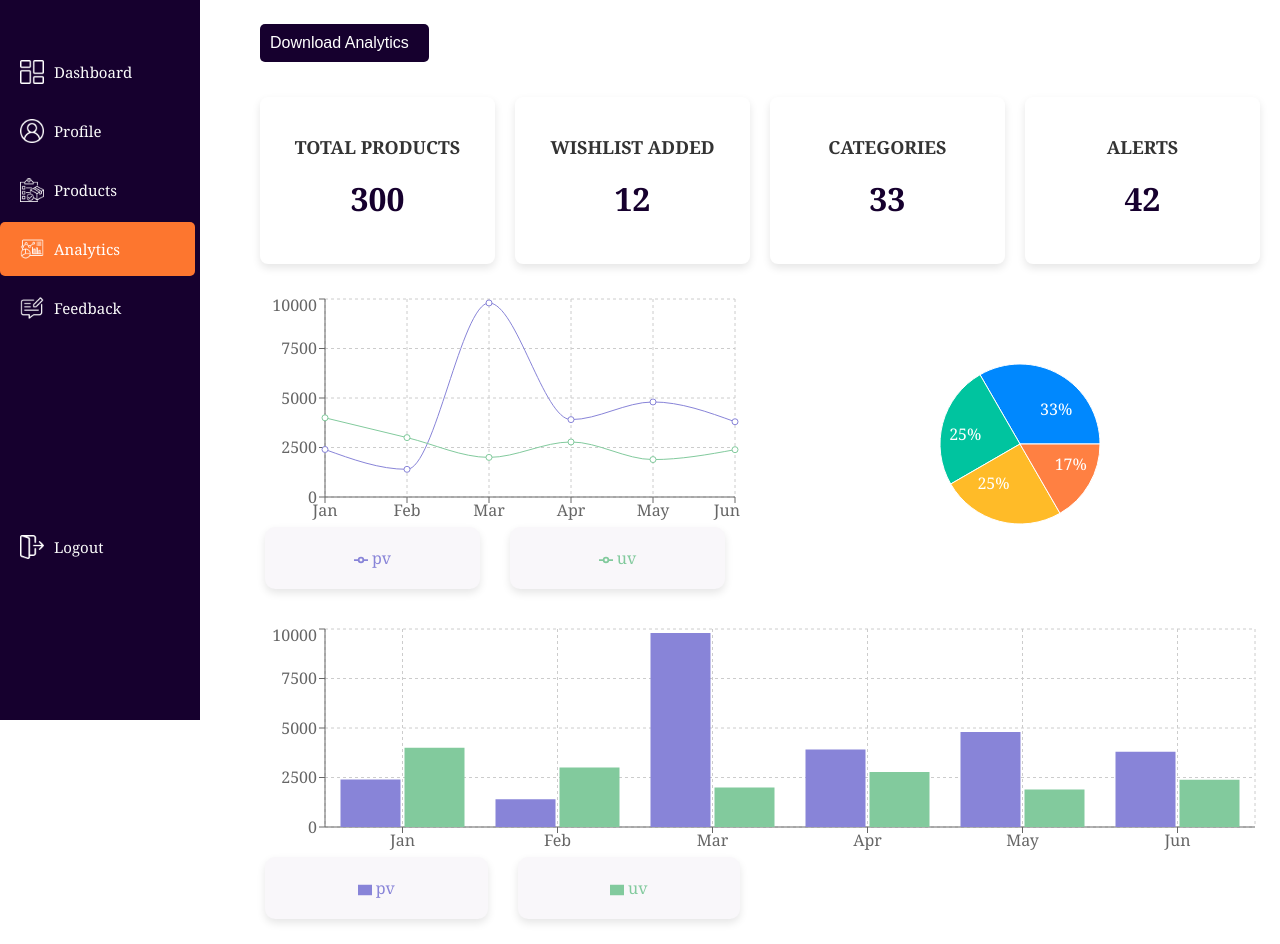
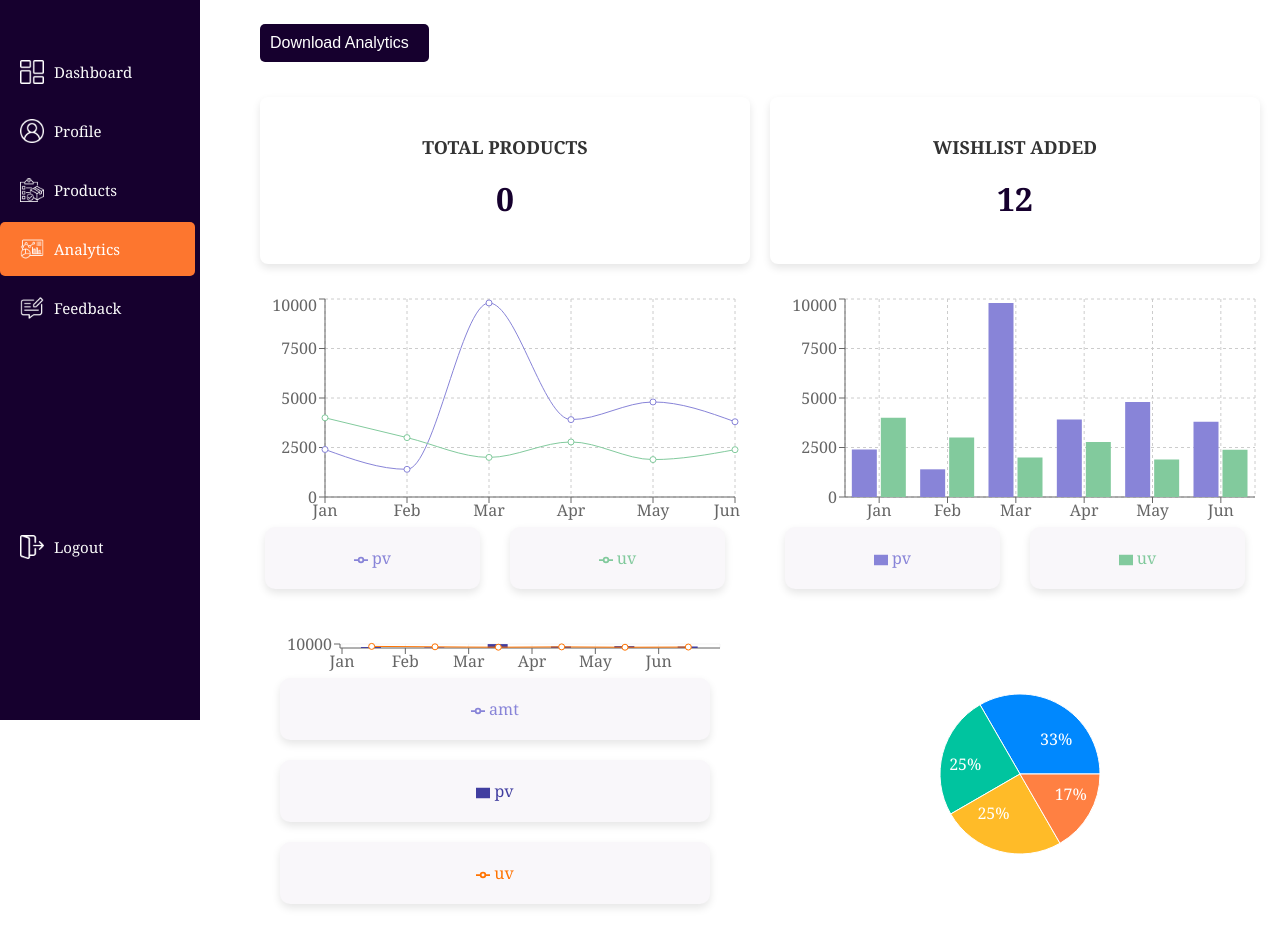
Before and after one commit to YasiruKaveeshwara/Shopping-Eye-Extended_Shopping-Mall-Application, a React (Create React App) app in the folder frontend/: page /analytics in a window 1280 px wide. Shown: the part 80-1024 px from the top of the page. Built offline with nearby package versions, Linux system fonts and the light colour scheme.

Commit message:
total product count

```diff
--- a/frontend/package.json
+++ b/frontend/package.json
@@ -7,6 +7,7 @@
     "@testing-library/react": "^13.4.0",
     "@testing-library/user-event": "^13.5.0",
     "axios": "^1.7.3",
+    "es6-promise": "^4.2.8",
     "html2pdf.js": "^0.10.2",
     "multer": "^1.4.5-lts.1",
     "react": "^18.3.1",
--- a/frontend/src/App.js
+++ b/frontend/src/App.js
@@ -12,12 +12,14 @@ import AddProducts from "./pages/AddProducts.js";
 import ProductDescription from "./pages/ProductDescription.js";
 import SignupDetails from './pages/SignupDetails';
 import { AuthContextProvider } from './context/AuthContext.js';
+import { ProductProvider } from './pages/ProductContext.js'; // Import the ProductProvider
 import AnalyticsPage from "./pages/AnalyticsPage.js";
 
 export default function App() {
   return (
     <BrowserRouter>
       <AuthContextProvider>
+      <ProductProvider> {/* Wrap with ProductProvider */}
           <Routes>
             <Route path='/' element={<LoginForm />} />
             <Route path='/services' element={<Services />} />
@@ -31,6 +33,7 @@ export default function App() {
             <Route path="/feedback" element={<FeedbackPage />} />
             <Route path="/analytics" element={<AnalyticsPage />} />
           </Routes>
+        </ProductProvider> {/* Close ProductProvider */}
       </AuthContextProvider>
     </BrowserRouter>
   );
--- /dev/null
+++ b/frontend/src/components/ProductCardView/PopularItemView.js
@@ -0,0 +1,52 @@
+import React from 'react';
+import PropTypes from 'prop-types';
+import { useNavigate } from 'react-router-dom';
+// Import your styles from a separate file
+import '../sidebar/styles.css';
+
+function PopularItemView({ product, onEdit, onDelete, onWishlist }) {
+  const navigate = useNavigate();
+
+  const handleViewProduct = (product) => {
+    navigate(`/product/${product._id}`);
+  };
+
+  return (
+    <div
+      className="product-card"
+      style={{
+        height: '365px',
+        display: 'flex',
+        flexDirection: 'column',
+        justifyContent: 'space-between',
+        padding: '10px',
+        marginTop: '0px',
+      }}
+    >
+      {product.imageUrl && (
+        <img
+          src={product.imageUrl}
+          alt={product.productName}
+          className="product-image"
+        />
+      )}
+      <h3>{product.productName}</h3>
+      <p className="itemdetails" style={{ fontSize: '14px',padding: '10px' }}>
+        Price: ${product.price}
+        <br />
+        Category: {product.category}
+        <br />
+        Shop Location: {product.shopLocation}
+      </p>
+    </div>
+  );
+}
+
+PopularItemView.propTypes = {
+  product: PropTypes.object.isRequired,
+  onEdit: PropTypes.func,
+  onDelete: PropTypes.func,
+  onWishlist: PropTypes.func,
+};
+
+export default PopularItemView;
--- a/frontend/src/pages/AnalyticsPage.js
+++ b/frontend/src/pages/AnalyticsPage.js
@@ -1,4 +1,4 @@
-import React, { useRef } from "react";
+import React from "react";
 import SidebarIcon from "../components/sidebar/SidebarIcon";
 import { BsFillArchiveFill, BsFillGrid3X3GapFill, BsPeopleFill, BsFillBellFill } from "react-icons/bs";
 import {
@@ -13,12 +13,15 @@ import {
   LineChart,
   Line,
   PieChart,
+  ComposedChart,
+  Area,
   Pie,
   Cell,
 } from "recharts";
 import "./Analytics.css";
 import html2canvas from "html2canvas";
 import html2pdf from "html2pdf.js";
+import { useProductContext } from './ProductContext'; // Import the context hook
 
 const data = [
   { name: "Jan", pv: 2400, uv: 4000 },
@@ -51,7 +54,7 @@ const renderCustomizedLabel = ({ cx, cy, midAngle, innerRadius, outerRadius, per
   );
 };
 
-const generatePDF = async () => {
+const generatePDF = async (productCount) => {
   // Capture the charts as images using html2canvas
   const chartElements = document.querySelectorAll('.chart');
   const chartImages = [];
@@ -72,16 +75,12 @@ const generatePDF = async () => {
           <tr>
             <th>Total Products</th>
             <th>Wishlist Added</th>
-            <th>Categories</th>
-            <th>Alerts</th>
           </tr>
         </thead>
         <tbody>
           <tr>
-            <td>300</td>
-            <td>12</td>
-            <td>33</td>
-            <td>42</td>
+            <td>${productCount}</td> <!-- Use the actual product count here -->
+            <td>12</td> <!-- Static value for wishlist added -->
           </tr>
         </tbody>
       </table>
@@ -108,6 +107,8 @@ const generatePDF = async () => {
 };
 
 export default function AnalyticsPage() {
+  const { productCount } = useProductContext(); // Access product count from context
+
   return (
     <div className="analytics-container">
       <SidebarIcon /> {/* Sidebar with the shop info */}
@@ -115,7 +116,7 @@ export default function AnalyticsPage() {
       <main className="main-content">
         <div className="main-title">
           <h3>ANALYTICS DASHBOARD</h3>
-          <button className="download-btn" onClick={generatePDF}>Download Analytics</button>
+          <button className="download-btn" onClick={() => generatePDF(productCount)}>Download Analytics</button>
         </div>
 
         {/* Cards Section */}
@@ -124,28 +125,14 @@ export default function AnalyticsPage() {
             <div className="card-inner">
               <h3>TOTAL PRODUCTS</h3>
             </div>
-            <h1>300</h1>
+            <h1>{productCount}</h1> {/* Display product count */}
           </div>
 
           <div className="card">
             <div className="card-inner">
               <h3>WISHLIST ADDED</h3>
             </div>
-            <h1>12</h1>
-          </div>
-
-          <div className="card">
-            <div className="card-inner">
-              <h3>CATEGORIES</h3>
-            </div>
-            <h1>33</h1>
-          </div>
-
-          <div className="card">
-            <div className="card-inner">
-              <h3>ALERTS</h3>
-            </div>
-            <h1>42</h1>
+            <h1>12</h1> {/* Static value for wishlist added */}
           </div>
         </div>
 
@@ -167,7 +154,51 @@ export default function AnalyticsPage() {
               </ResponsiveContainer>
             </div>
 
+
             <div className="chart">
+            <ResponsiveContainer width="100%" height={300}>
+              <BarChart data={data}>
+                <CartesianGrid strokeDasharray="3 3" />
+                <XAxis dataKey="name" />
+                <YAxis />
+                <Tooltip />
+                <Legend />
+                <Bar dataKey="pv" fill="#8884d8" />
+                <Bar dataKey="uv" fill="#82ca9d" />
+              </BarChart>
+            </ResponsiveContainer>
+          </div>
+          </div>
+
+
+
+          <div className="chart-row">
+          <div className="chart">
+              <ResponsiveContainer width="100%" height={300}>
+                <ComposedChart
+                  width={500}
+                  height={400}
+                  data={data}
+                  margin={{
+                    top: 20,
+                    right: 20,
+                    bottom: 20,
+                    left: 20,
+                  }}
+                >
+                  <CartesianGrid stroke="#f5f5f5" />
+                  <XAxis dataKey="name" scale="band" />
+                  <YAxis />
+                  <Tooltip />
+                  <Legend />
+                  <Area type="monotone" dataKey="amt" fill="#8884d8" stroke="#8884d8" />
+                  <Bar dataKey="pv" barSize={20} fill="#413ea0" />
+                  <Line type="monotone" dataKey="uv" stroke="#ff7300" />
+                </ComposedChart>
+              </ResponsiveContainer>
+            </div>
+
+          <div className="chart">
               <ResponsiveContainer width="100%" height={300}>
                 <PieChart width={400} height={400}>
                   <Pie
@@ -189,19 +220,8 @@ export default function AnalyticsPage() {
             </div>
           </div>
 
-          <div className="chart1">
-            <ResponsiveContainer width="100%" height={300}>
-              <BarChart data={data}>
-                <CartesianGrid strokeDasharray="3 3" />
-                <XAxis dataKey="name" />
-                <YAxis />
-                <Tooltip />
-                <Legend />
-                <Bar dataKey="pv" fill="#8884d8" />
-                <Bar dataKey="uv" fill="#82ca9d" />
-              </BarChart>
-            </ResponsiveContainer>
-          </div>
+
+
         </div>
       </main>
     </div>
--- a/frontend/src/pages/Home.js
+++ b/frontend/src/pages/Home.js
@@ -1,6 +1,6 @@
 import React, { useEffect, useState } from "react";
 import SidebarIcon from "../components/sidebar/SidebarIcon";
-import ItemView from '../components/ProductCardView/ItemView'; // Import ItemView component
+import PopularItemView from '../components/ProductCardView/PopularItemView'; // Import ItemView component
 import "../components/sidebar/styles.css";
 
 export default function Home() {
@@ -68,7 +68,7 @@ export default function Home() {
         <div className="product-grid">
           {products.length > 0 ? (
             products.map((product) => (
-              <ItemView
+              <PopularItemView
                 key={product._id}
                 product={product}
                 onEdit={handleEdit}
--- /dev/null
+++ b/frontend/src/pages/ProductContext.js
@@ -0,0 +1,15 @@
+import React, { createContext, useState, useContext } from 'react';
+
+const ProductContext = createContext();
+
+export const ProductProvider = ({ children }) => {
+  const [productCount, setProductCount] = useState(0);
+
+  return (
+    <ProductContext.Provider value={{ productCount, setProductCount }}>
+      {children}
+    </ProductContext.Provider>
+  );
+};
+
+export const useProductContext = () => useContext(ProductContext);
--- a/frontend/src/pages/Products.js
+++ b/frontend/src/pages/Products.js
@@ -4,11 +4,14 @@ import SidebarIcon from '../components/sidebar/SidebarIcon';
 import ProductsForm from '../components/forms/ProductsForm';
 import ItemView from '../components/ProductCardView/ItemView'; // Import ItemView component
 import '../components/sidebar/styles.css';
+import { useProductContext } from './ProductContext'; // Import the context hook
 
 export default function Products() {
   const [products, setProducts] = useState([]);
   const [editingProduct, setEditingProduct] = useState(null);
   const [shopName, setShopName] = useState('');
+
+  const { setProductCount } = useProductContext(); // Get the setter function from context
 
   useEffect(() => {
     // Get shop name from local storage
@@ -26,6 +29,7 @@ export default function Products() {
       // Filter products based on shopName
       const filteredProducts = data.filter(product => product.shopName === shopName);
       setProducts(filteredProducts);
+      setProductCount(filteredProducts.length); // Update product count in context
     } catch (error) {
       console.error('Error fetching products:', error);
     }
@@ -39,6 +43,7 @@ export default function Products() {
       const data = await response.json();
       if (response.ok) {
         setProducts(products.filter((product) => product._id !== id));
+        setProductCount(products.length - 1); // Update product count in context
         alert(data.message);
       } else {
         alert(data.message);
@@ -60,13 +65,15 @@ export default function Products() {
     <>
       <SidebarIcon />
       <div className="main">
-        <h2 className='heading'>Products   <Link to="/addproducts">
-          <button className="add-button">Add Product</button>
-        </Link></h2>
+        <h2 className='heading'>
+          Products
+          <Link to="/addproducts">
+            <button className="add-button">Add Product</button>
+          </Link>
+        </h2>
 
         {editingProduct ? (
           <div>
-
             <ProductsForm
               product={editingProduct}
               onSuccess={() => {
```
Also changed, not shown: 1 other file (tests, documents, lock files or other folders). Lines whose indentation alone changed are shown as unchanged.
